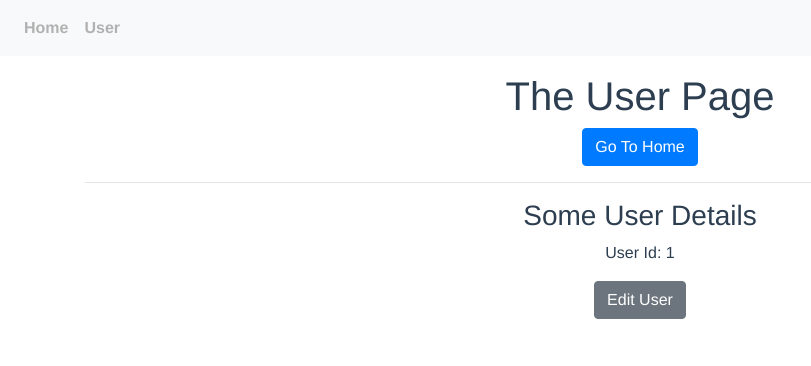
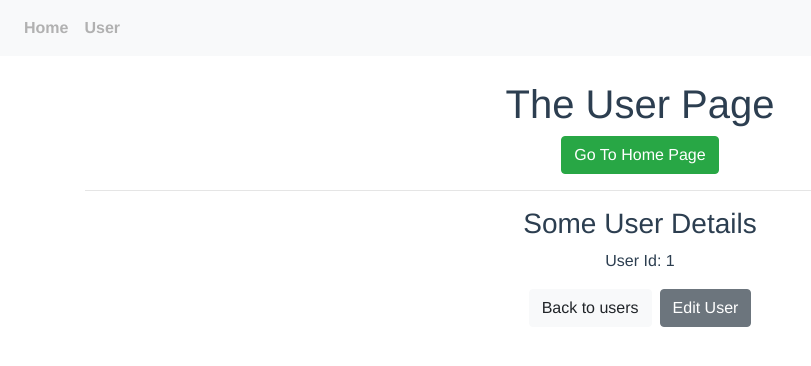
Before and after one commit to cgomesj/Vuejs-Router, a Vue app: page /user/1 in a window 1280 px wide. Shown: the top 366 px of the page, without its empty margins (0-811 px from the left). Built offline with nearby package versions, Linux system fonts and the light colour scheme.

Commit message:
navbar fixed top

```diff
--- a/src/App.vue
+++ b/src/App.vue
@@ -29,6 +29,7 @@ export default {
   -moz-osx-font-smoothing: grayscale;
   text-align: center;
   color: #2c3e50;
+  margin-top: 80px;
 }
 
 .fade-enter {
--- a/src/components/Basic/NavBar.vue
+++ b/src/components/Basic/NavBar.vue
@@ -1,5 +1,8 @@
 <template>
-  <nav class="navbar navbar-expand-sm navbar-light bg-light mb-3" id="nav">
+  <nav
+    class="navbar fixed-top navbar-expand-sm navbar-light bg-light mb-3"
+    id="nav"
+  >
     <button
       class="navbar-toggler"
       type="button"
--- a/src/components/User/UserDetail.vue
+++ b/src/components/User/UserDetail.vue
@@ -2,6 +2,9 @@
   <div class="col">
     <h3>Some User Details</h3>
     <p>User Id: {{ id }}</p>
+    <router-link tag="button" class="btn btn-light mr-2" :to="toUser"
+      >Back to users</router-link
+    >
     <router-link tag="button" class="btn btn-secondary" :to="toEditUser"
       >Edit User</router-link
     >
@@ -13,6 +16,12 @@ export default {
   props: { id: [String, Number] },
 
   computed: {
+    toUser() {
+      return {
+        name: "userStart"
+      };
+    },
+
     toEditUser() {
       return {
         name: "userEdit",
--- a/src/views/Home.vue
+++ b/src/views/Home.vue
@@ -10,7 +10,7 @@
           laborum maiores minima nihil non nulla obcaecati quas quibusdam quod
           sed suscipit vero voluptatem.
         </p>
-        <button class="btn btn-primary" @click="navigateToUser">
+        <button class="btn btn-success" @click="navigateToUser">
           Go to User Page
         </button>
       </div>
--- a/src/views/User.vue
+++ b/src/views/User.vue
@@ -3,8 +3,8 @@
     <div class="row">
       <div class="col">
         <h1>The User Page</h1>
-        <button class="btn btn-primary" @click="navigateToHome">
-          Go To Home
+        <button class="btn btn-success" @click="navigateToHome">
+          Go To Home Page
         </button>
 
         <hr />
```
